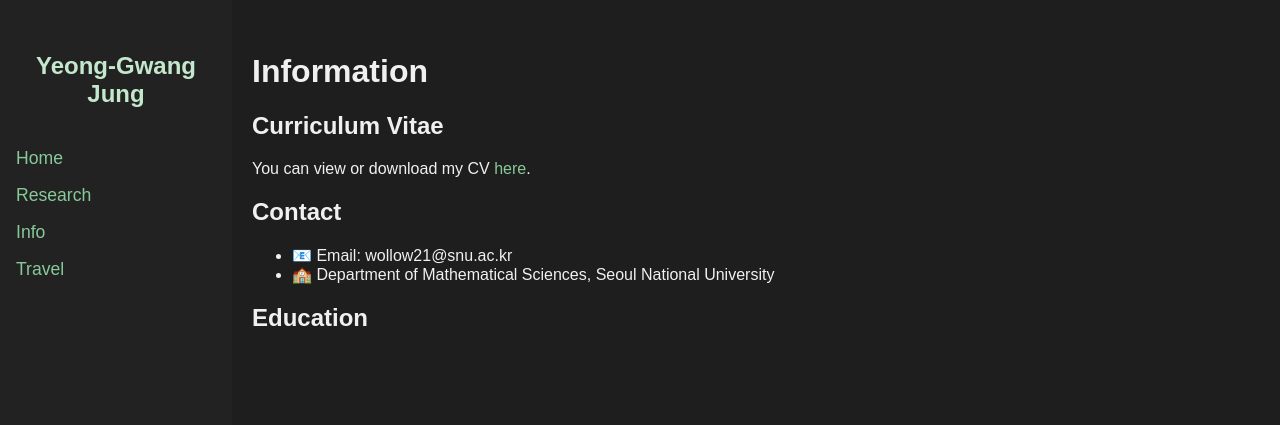
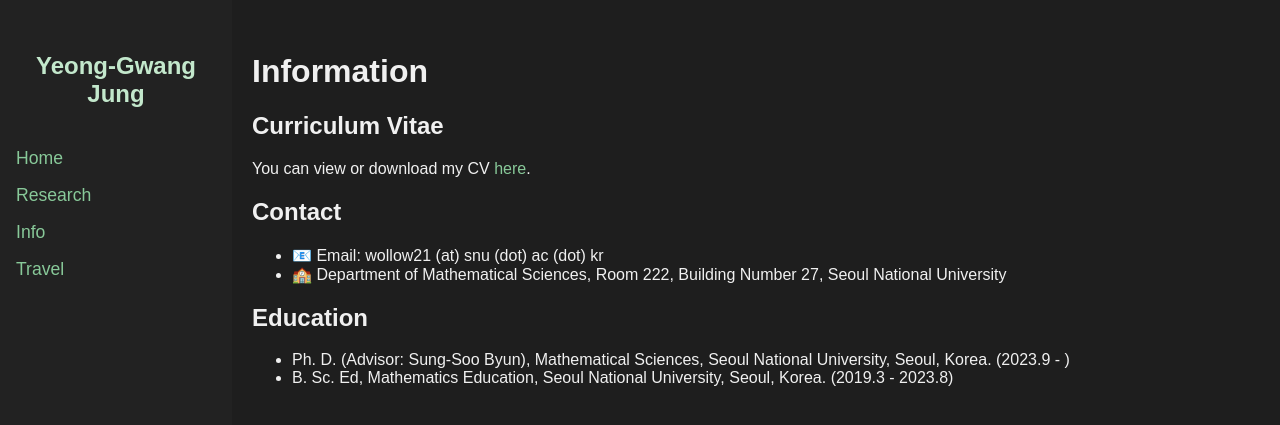
Before and after one commit to y-gJung/y-gJung.github.io, a Jekyll site: the page built from info.md, in a window 1280 px wide. Shown: the top 425 px of the page. Built offline with Jekyll 4.4.1, drawn with Linux system fonts in a browser that asks for light colours.

Commit message:
Update info.md

```diff
--- a/info.md
+++ b/info.md
@@ -11,7 +11,10 @@ You can view or download my CV [here](cv.pdf).
 
 ## Contact
 
-- 📧 Email: wollow21@snu.ac.kr
-- 🏫 Department of Mathematical Sciences, Seoul National University
+- 📧 Email: wollow21 (at) snu (dot) ac (dot) kr
+- 🏫 Department of Mathematical Sciences, Room 222, Building Number 27, Seoul National University
 
 ## Education
+
+- Ph. D. (Advisor: Sung-Soo Byun), Mathematical Sciences, Seoul National University, Seoul, Korea. (2023.9 - )
+- B. Sc. Ed, Mathematics Education, Seoul National University, Seoul, Korea. (2019.3 - 2023.8)
```
